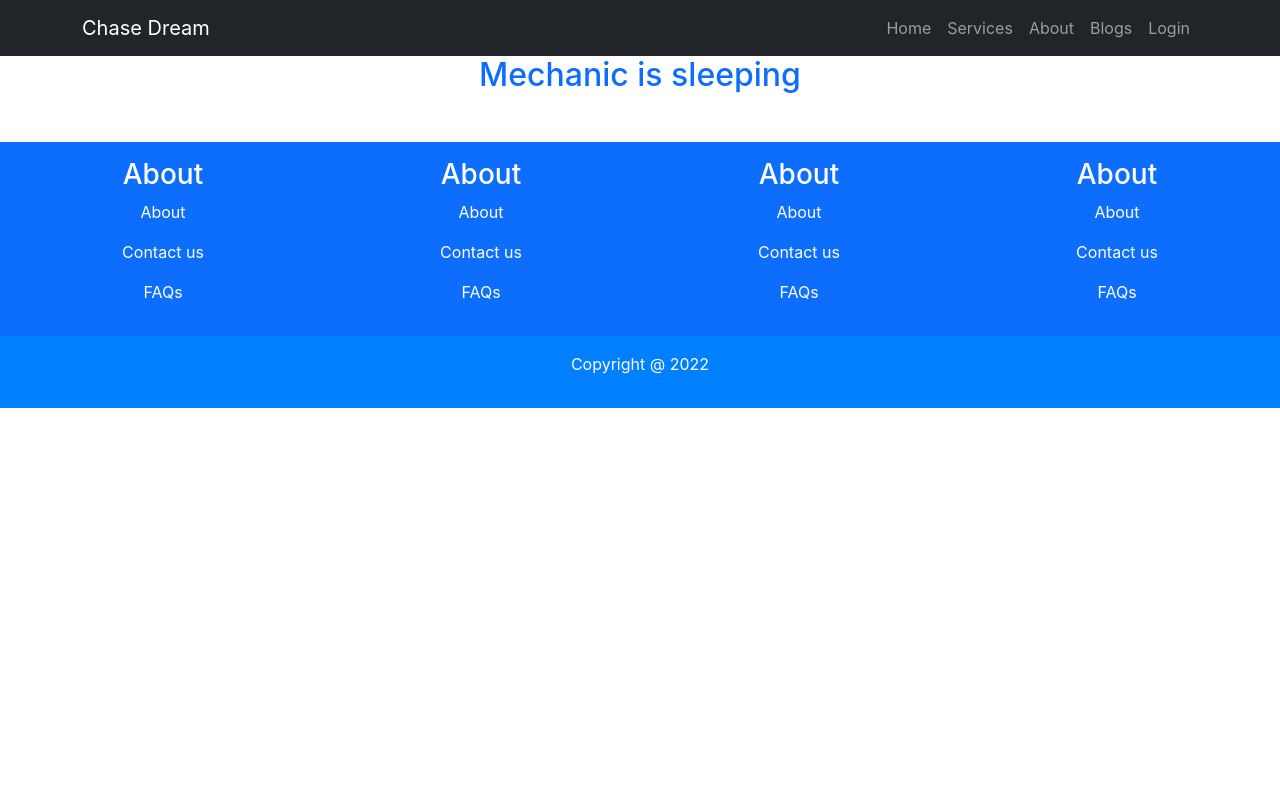
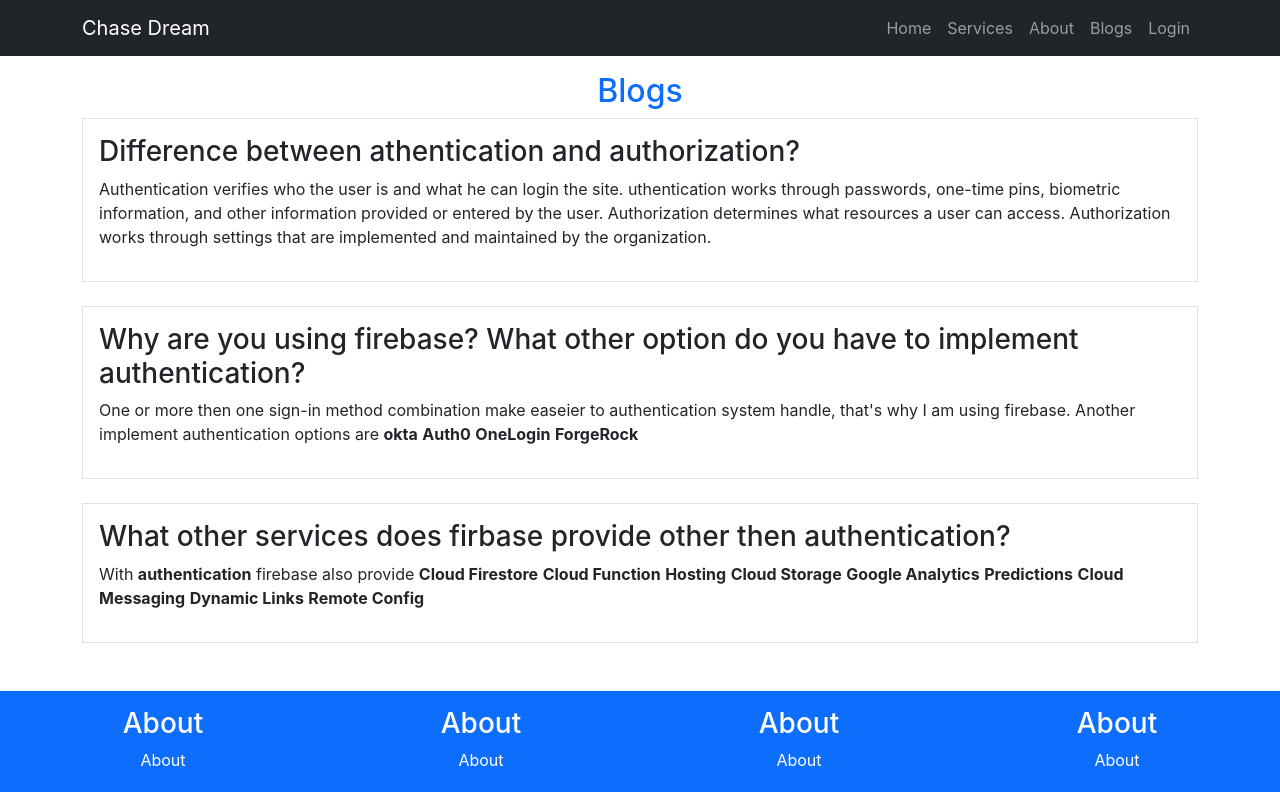
Before and after one commit to epshita-shima/chase-dream, a React (Create React App) app: page /blogs in a window 1280 px wide. Shown: the top 792 px of the page. Built offline with nearby package versions, Linux system fonts and the light colour scheme; no server answers.

Commit message:
add blogs

```diff
--- a/src/App.js
+++ b/src/App.js
@@ -1,6 +1,7 @@
 import { Route, Routes } from 'react-router-dom';
 import './App.css';
 import About from './Pages/About/About';
+import Blogs from './Pages/Blogs/Blogs';
 import Checkout from './Pages/Checkout/Checkout/Checkout';
 import Home from './Pages/Home/Home/Home';
 import Login from './Pages/Login/Login/Login';
@@ -23,6 +24,7 @@ function App() {
         <Route path='/checkout' element={<RequireAuth>
           <Checkout></Checkout>
         </RequireAuth>}></Route>
+        <Route path='/blogs' element={<Blogs></Blogs>}></Route>
         <Route path='/signup' element={<SignUp></SignUp>}></Route>
         <Route path='/login' element={<Login></Login>}></Route>
         <Route path='*' element={<NotFound></NotFound>}></Route>
--- /dev/null
+++ b/src/Pages/Blogs/Blogs.js
@@ -0,0 +1,23 @@
+import React from 'react';
+import './Blogs.css';
+const Blogs = () => {
+    return (
+        <div className='container'>
+            <h2 className='text-center text-primary mt-3'>Blogs</h2>
+            <div className='border p-3 mb-4'>
+                <h3>Difference between athentication and authorization?</h3>
+                <p>Authentication verifies who the user is and what he can login the site. uthentication works through passwords, one-time pins, biometric information, and other information provided or entered by the user. Authorization determines what resources a user can access. Authorization works through settings that are implemented and maintained by the organization.</p>
+            </div>
+            <div className='border p-3 mb-4'>
+                <h3>Why are you using firebase? What other option do you have to implement authentication?</h3>
+                <p>One or more then one sign-in method combination make easeier to authentication system handle, that's why I am using firebase. Another implement authentication options are <strong>okta</strong> <strong>Auth0</strong> <strong>OneLogin</strong> <strong>ForgeRock</strong></p>
+            </div>
+            <div className='border p-3 mb-4'>
+                <h3>What other services does firbase provide other then authentication?</h3>
+                <p>With <strong>authentication</strong> firebase also provide <strong>Cloud Firestore</strong> <strong>Cloud Function</strong> <strong>Hosting</strong> <strong>Cloud Storage</strong> <strong> Google Analytics</strong> <strong>Predictions</strong> <strong>Cloud Messaging</strong> <strong>Dynamic Links</strong> <strong>Remote Config</strong></p>
+            </div>
+        </div>
+    );
+};
+
+export default Blogs;
--- a/src/Pages/Login/Login/Login.js
+++ b/src/Pages/Login/Login/Login.js
@@ -76,7 +76,7 @@ const Login = () => {
                     <Form.Label>Password</Form.Label>
                     <Form.Control ref={passwordRef} type="password" placeholder="Password" required />
                 </Form.Group>
-                <Button variant="primary" type="submit">
+                <Button className='w-50 d-block mx-auto mb-2' variant="primary" type="submit">
                     Submit
                 </Button>
             </Form>
--- a/src/Pages/Login/SignUp/SignUp.js
+++ b/src/Pages/Login/SignUp/SignUp.js
@@ -34,7 +34,7 @@ const SignUp = () => {
     }
     return (
         <div className='register-form'>
-            <h2 style={{ textAlign: 'center' }}>Please Register</h2>
+            <h2 style={{ textAlign: 'center' }} className="text-primary mt-3">Please Register</h2>
             <form onSubmit={handleRegister}>
                 <input type="text" name="name" id="" placeholder='Your Name' />
 
```
Also changed, not shown: src/Pages/Blogs/Blogs.css (added).
